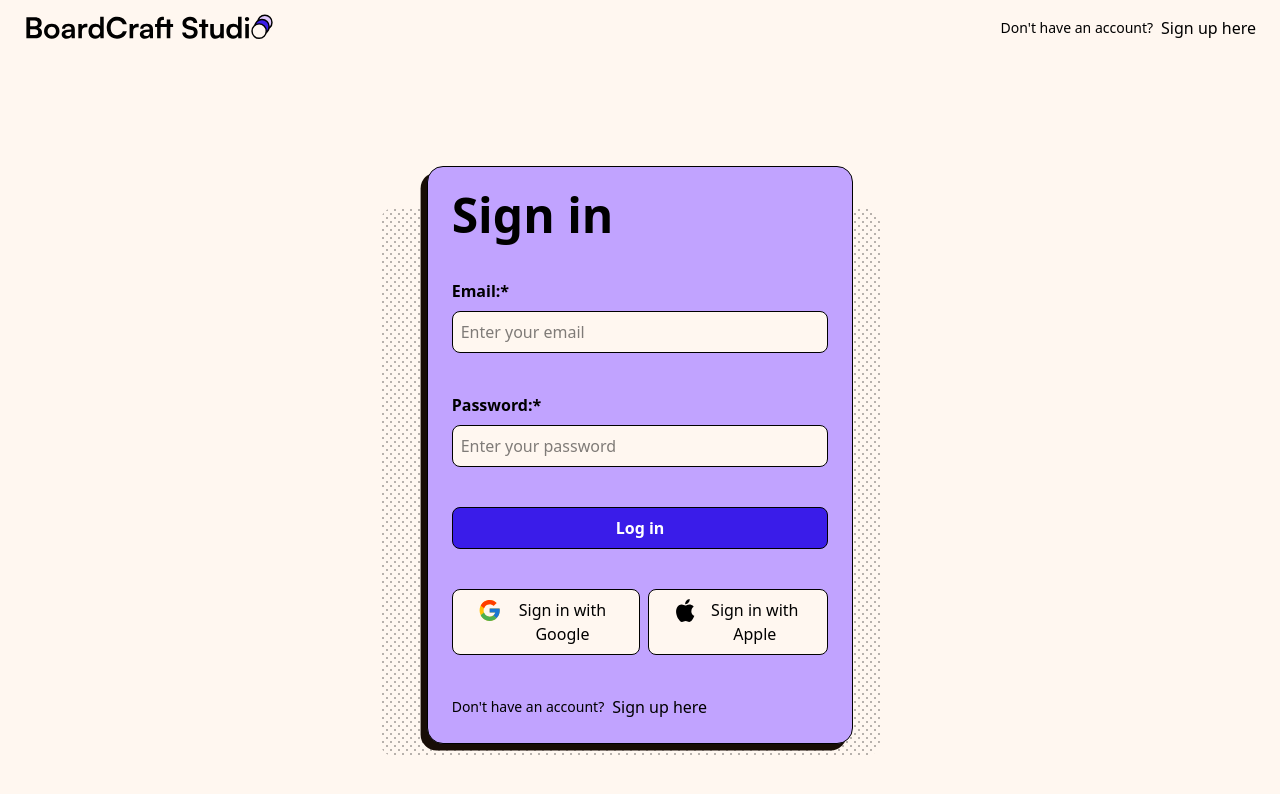
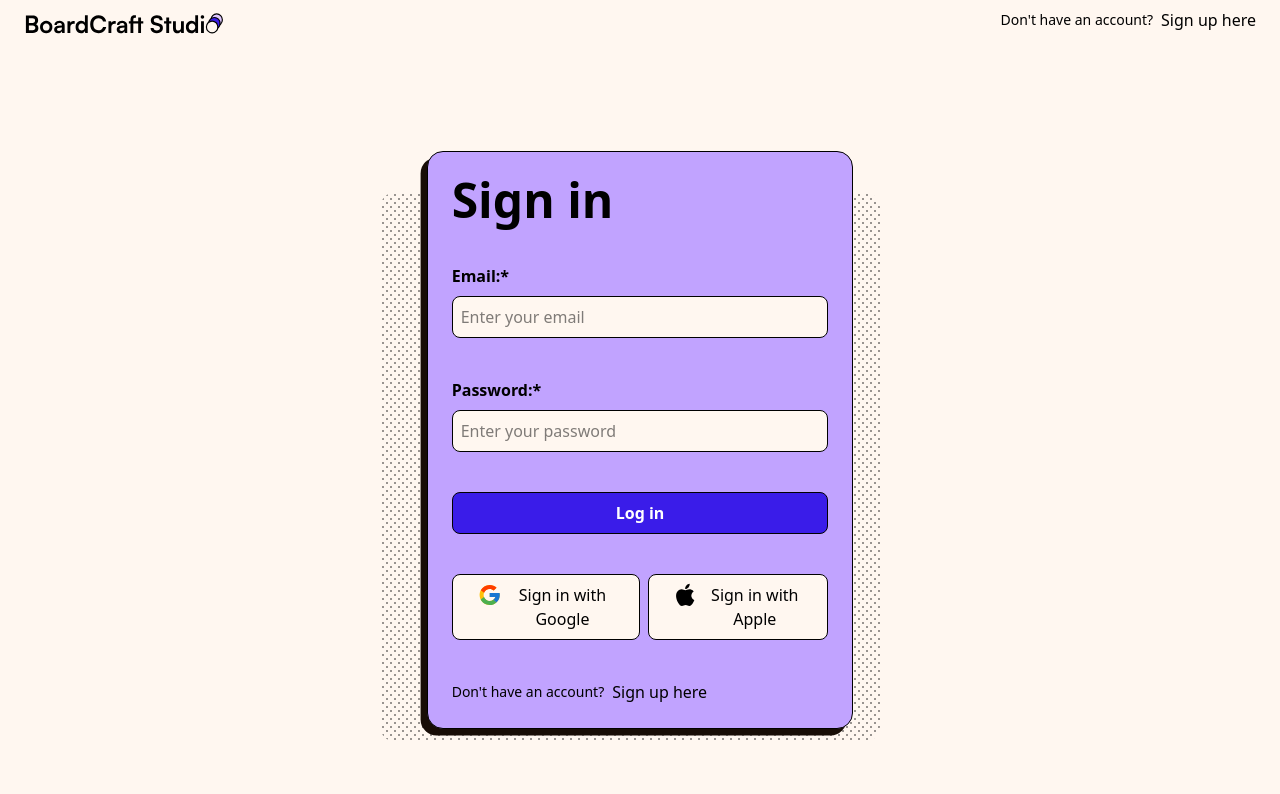
Before and after one commit to t-holmquist/learning-platform, a Next.js app: page /sign-up in a window 1280 px wide. Shown: the top 794 px of the page. Built offline with nearby package versions, Linux system fonts and the light colour scheme.

Commit message:
Fix: apostrophe bug Feat: added animation to sign in card

```diff
--- a/app/sign-up/page.tsx
+++ b/app/sign-up/page.tsx
@@ -1,21 +1,35 @@
+'use client'
+
 import Button from '@/components/ui/button'
 import Image from 'next/image'
 import Link from 'next/link'
+import { motion } from 'motion/react';
+
 
 const SignUp = () => {
   return (
     <div className='h-[100vh] sm:overflow-hidden overflow-x-hidden'>
         <nav className='flex justify-between items-center py-2 px-6'>
-            <Image src={"/icons/Logo.svg"} width={250} height={400} alt='BoardCraft Studio Logo' />
+            {/* absolutely posioned to avoid layout shift when logo is loaded that disturbs motion animation */}
+            <Link href={"/"}>
+                <Image className='absolute top-2' src={"/icons/Logo.svg"} width={200} height={30} alt='BoardCraft Studio Logo' />
+            </Link>
             <div className='hidden sm:flex gap-2 items-center'>
-                <p className='text-sm'>Don't have an account?</p>
+                <p className='text-sm'>Don&apos;t have an account?</p>
                 <button className='font-medium cursor-pointer hover:text-slate-700'>Sign up here</button>
             </div>
         </nav>
         <section className='flex items-center justify-center h-full'>
-            <div className='flex relative shadow-primary flex-col w-10/12 md:w-8/12 lg:w-6/12 xl:w-4/12 gap-10 p-6 border rounded-large bg-accent'>
+            <motion.div
+            initial={{y:20}}
+            animate={{y: 0}}
+            className='flex relative shadow-primary flex-col w-10/12 md:w-8/12 lg:w-6/12 xl:w-4/12 gap-10 p-6 border rounded-large bg-accent'>
                 {/* Background Dots */}
-                <div className='absolute -z-10 opacity-70 top-10 -left-12 w-[500px] h-[550px] rounded-large bgDots'/>
+                <motion.div
+                initial={{opacity: 0}}
+                animate={{opacity: 1}}
+                transition={{delay: 0.3}}
+                className='absolute -z-10 opacity-70 top-10 -left-12 w-[500px] h-[550px] rounded-large bgDots'/>
                 <h1 className='font-extrabold text-5xl'>Sign in</h1>
                 <div className='flex flex-col gap-2'>
                     <label className='font-bold' htmlFor="email">Email:*</label>
@@ -43,10 +57,10 @@ const SignUp = () => {
                     </button>
                 </div>
                 <div className='flex gap-2 items-center'>
-                    <p className='text-sm'>Don't have an account?</p>
+                    <p className='text-sm'>Don&apos;t have an account?</p>
                     <button className='font-medium cursor-pointer hover:text-slate-700'>Sign up here</button>
                 </div>
-            </div>
+            </motion.div>
         </section>
     </div>
   )
```
Also changed, not shown: package.json (+7 -6 lines), 1 other file (tests, documents, lock files or other folders).
